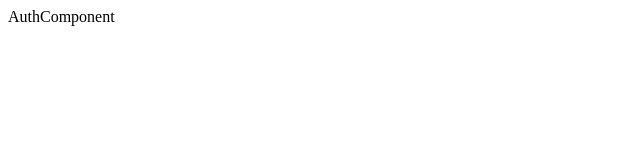
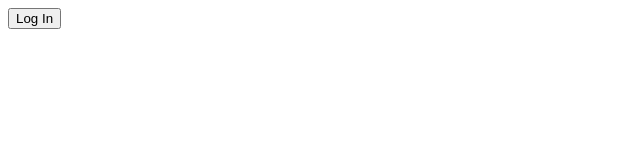
Before and after one commit to isakgranqvist2021/CaseWS, a React (Create React App) app in the folder client/: page / in a window 1280 px wide. Shown: the top 160 px of the page, without its empty margins (0-640 px from the left). Built offline with nearby package versions, Linux system fonts and the light colour scheme.

Commit message:
Auth0 integration, trying to make github login work.

```diff
--- a/client/package.json
+++ b/client/package.json
@@ -3,6 +3,7 @@
   "version": "0.1.0",
   "private": true,
   "dependencies": {
+    "@auth0/auth0-react": "^1.8.0",
     "@testing-library/jest-dom": "^5.14.1",
     "@testing-library/react": "^11.2.7",
     "@testing-library/user-event": "^12.8.3",
@@ -13,6 +14,7 @@
     "react": "^17.0.2",
     "react-dom": "^17.0.2",
     "react-router-dom": "^5.3.0",
+    "react-router-guards": "^1.0.2",
     "react-scripts": "4.0.3",
     "typescript": "^4.4.3",
     "web-vitals": "^1.1.2"
--- a/client/public/index.html
+++ b/client/public/index.html
@@ -1,3 +1,5 @@
+<!-- @format -->
+
 <!DOCTYPE html>
 <html lang="en">
 	<head>
@@ -9,35 +11,10 @@
 			name="description"
 			content="Web site created using create-react-app"
 		/>
-    <link rel="apple-touch-icon" href="%PUBLIC_URL%/logo192.png" />
-    <!--
-      manifest.json provides metadata used when your web app is installed on a
-      user's mobile device or desktop. See https://developers.google.com/web/fundamentals/web-app-manifest/
-    -->
-    <link rel="manifest" href="%PUBLIC_URL%/manifest.json" />
-    <!--
-      Notice the use of %PUBLIC_URL% in the tags above.
-      It will be replaced with the URL of the `public` folder during the build.
-      Only files inside the `public` folder can be referenced from the HTML.
-
-      Unlike "/favicon.ico" or "favicon.ico", "%PUBLIC_URL%/favicon.ico" will
-      work correctly both with client-side routing and a non-root public URL.
-      Learn how to configure a non-root public URL by running `npm run build`.
-    -->
 		<title>React App</title>
 	</head>
 	<body>
 		<noscript>You need to enable JavaScript to run this app.</noscript>
 		<div id="root"></div>
-    <!--
-      This HTML file is a template.
-      If you open it directly in the browser, you will see an empty page.
-
-      You can add webfonts, meta tags, or analytics to this file.
-      The build step will place the bundled scripts into the <body> tag.
-
-      To begin the development, run `npm start` or `yarn start`.
-      To create a production bundle, use `npm run build` or `yarn build`.
-    -->
 	</body>
 </html>
--- /dev/null
+++ b/client/src/Components/LoadingComponent.tsx
@@ -0,0 +1,9 @@
+/** @format */
+
+export default function LoadingComponent(props: any): JSX.Element {
+	if (props.reason) {
+		return <p>{props.reason}</p>;
+	}
+
+	return <p>Loading...</p>;
+}
--- a/client/src/Components/OutletComponent.tsx
+++ b/client/src/Components/OutletComponent.tsx
@@ -1,7 +1,15 @@
 /** @format */
 
 import RouterComponent from './RouterComponent';
+import { Auth0Provider } from '@auth0/auth0-react';
 
 export default function OutletComponent(): JSX.Element {
-	return <RouterComponent />;
+	return (
+		<Auth0Provider
+			domain='dustiastheguy.eu.auth0.com'
+			clientId='tHpiYXCts8DbgyPXbEuV3TST6XGrBXc0'
+			redirectUri='http://localhost:3000/auth'>
+			<RouterComponent />
+		</Auth0Provider>
+	);
 }
--- a/client/src/Components/RouterComponent.tsx
+++ b/client/src/Components/RouterComponent.tsx
@@ -1,18 +1,15 @@
 /** @format */
 
-import { Switch, BrowserRouter, Route } from 'react-router-dom';
+import { useAuth0 } from '@auth0/auth0-react';
 
+import LoadingComponent from './LoadingComponent';
 import AuthComponent from 'Pages/AuthComponent';
 import ChatComponent from 'Pages/ChatComponent';
 
 export default function RouterComponent(): JSX.Element {
-	return (
-		<BrowserRouter>
-			<nav></nav>
-			<Switch>
-				<Route path='/' component={AuthComponent} exact />
-				<Route path='/chat' component={ChatComponent} exact />
-			</Switch>
-		</BrowserRouter>
-	);
+	const { isAuthenticated, isLoading } = useAuth0();
+
+	if (isLoading) return <LoadingComponent reason='auth0 loading...' />;
+
+	return !isAuthenticated ? <AuthComponent /> : <ChatComponent />;
 }
--- a/client/src/Pages/AuthComponent.tsx
+++ b/client/src/Pages/AuthComponent.tsx
@@ -1,5 +1,9 @@
 /** @format */
 
+import { useAuth0 } from '@auth0/auth0-react';
+
 export default function AuthComponent(): JSX.Element {
-	return <div>AuthComponent</div>;
+	const { loginWithRedirect } = useAuth0();
+
+	return <button onClick={() => loginWithRedirect()}>Log In</button>;
 }
--- a/client/src/Pages/ChatComponent.tsx
+++ b/client/src/Pages/ChatComponent.tsx
@@ -1,5 +1,24 @@
 /** @format */
 
+import { useAuth0 } from '@auth0/auth0-react';
+import LoadingComponent from 'Components/LoadingComponent';
+
 export default function ChatComponent(): JSX.Element {
-	return <div>ChatComponent</div>;
+	const { logout, user, isLoading } = useAuth0();
+
+	if (isLoading) {
+		return <LoadingComponent />;
+	}
+
+	return (
+		<div>
+			{user?.name}
+			<button
+				onClick={() =>
+					logout({ returnTo: 'http://localhost:3000/auth' })
+				}>
+				Log Out
+			</button>
+		</div>
+	);
 }
```
Also changed, not shown: client/src/App.tsx (deleted, +0 -10 lines), 1 other file (tests, documents, lock files or other folders). Lines whose indentation alone changed are shown as unchanged.
